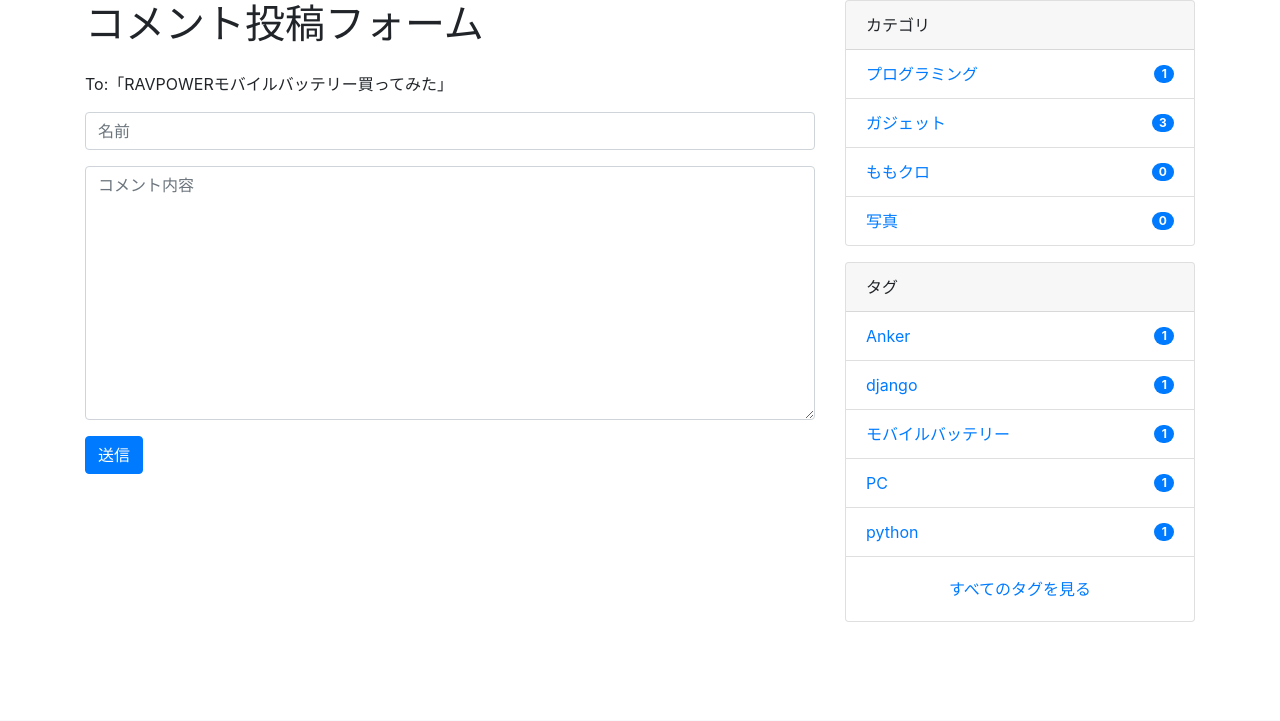
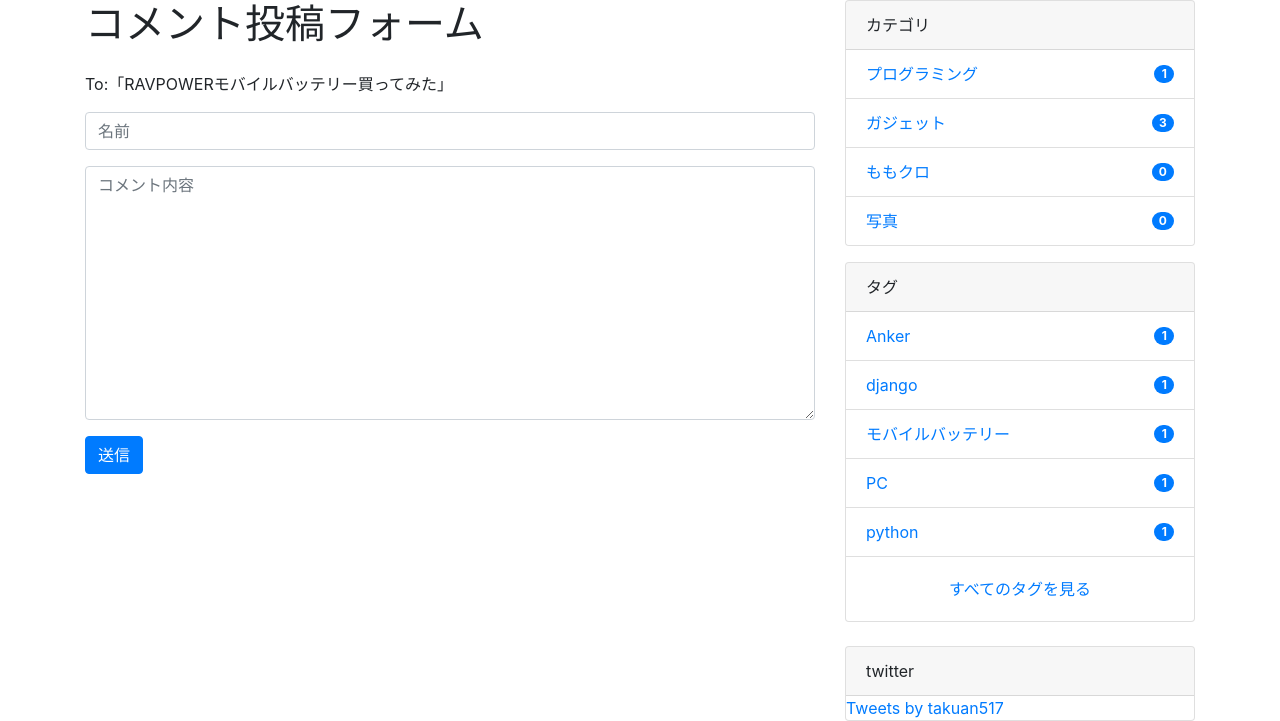
Before and after one commit to takuan517/django-blog, a Django app: page /comment/4/ in a window 1280 px wide. Shown: the part 80-801 px from the top of the page. Before the commit the page ends 702 px from the top, so only its background shows below. Run offline with Django 3.2, Linux system fonts and the light colour scheme; data comes from the database, SQL or seed files in the repository; some libraries are stand-ins or nearby versions.

Commit message:
twitter埋め込み

```diff
--- a/blog/templates/blog/snippets/sidebar.html
+++ b/blog/templates/blog/snippets/sidebar.html
@@ -27,4 +27,13 @@
     <div class="card-body text-center">
       <a href="{% url 'blog:tag_list' %}" class="card-link">すべてのタグを見る</a>
     </div>
-  </div>
+  </div><br>
+
+  <div class="card">
+    <div class="card-header">
+      twitter
+    </div>
+    <div>
+      <a class="twitter-timeline" href="https://twitter.com/takuan517?ref_src=twsrc%5Etfw">Tweets by takuan517</a> <script async src="https://platform.twitter.com/widgets.js" charset="utf-8"></script>
+    </div>
+</div>
```
